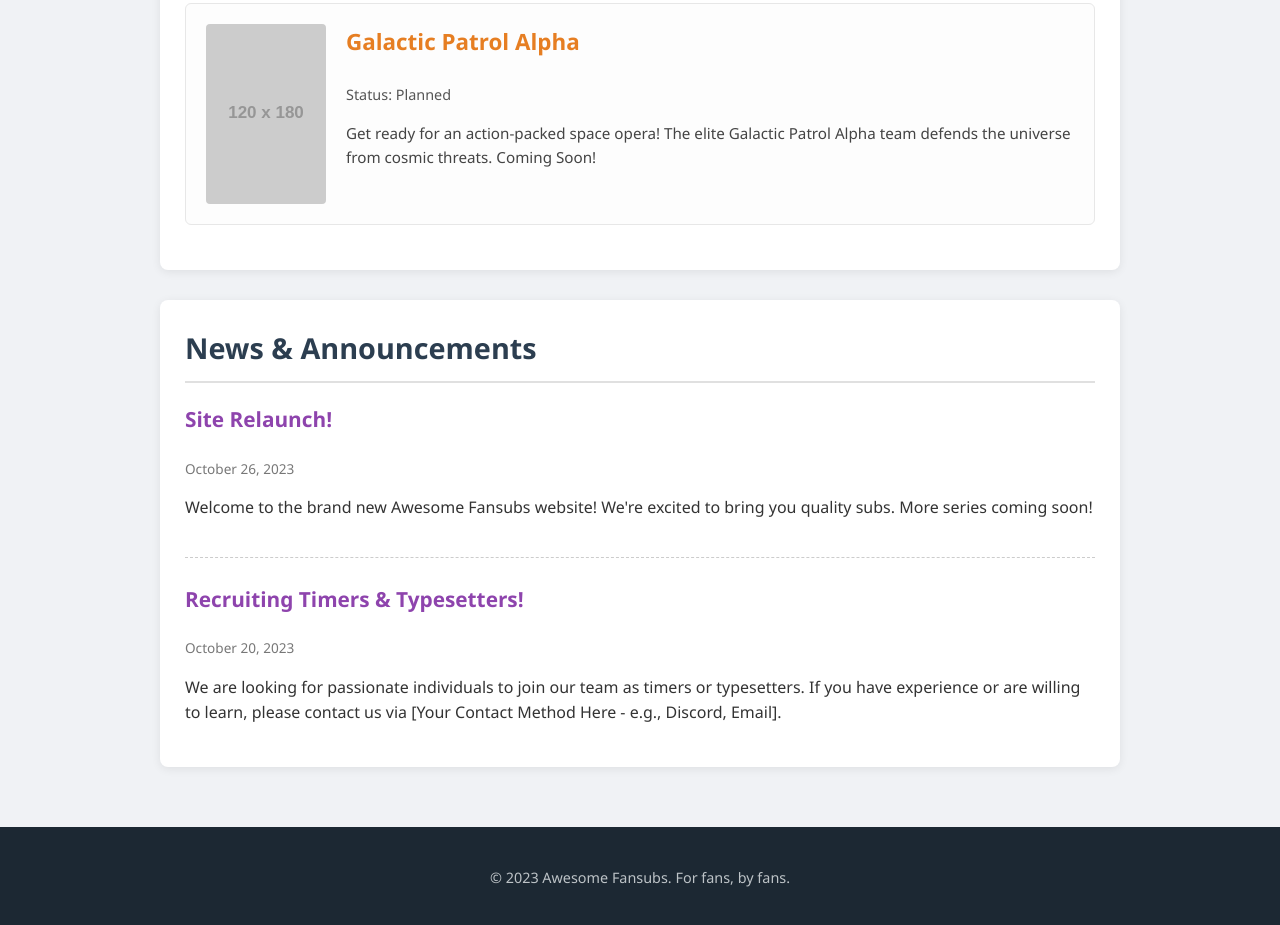
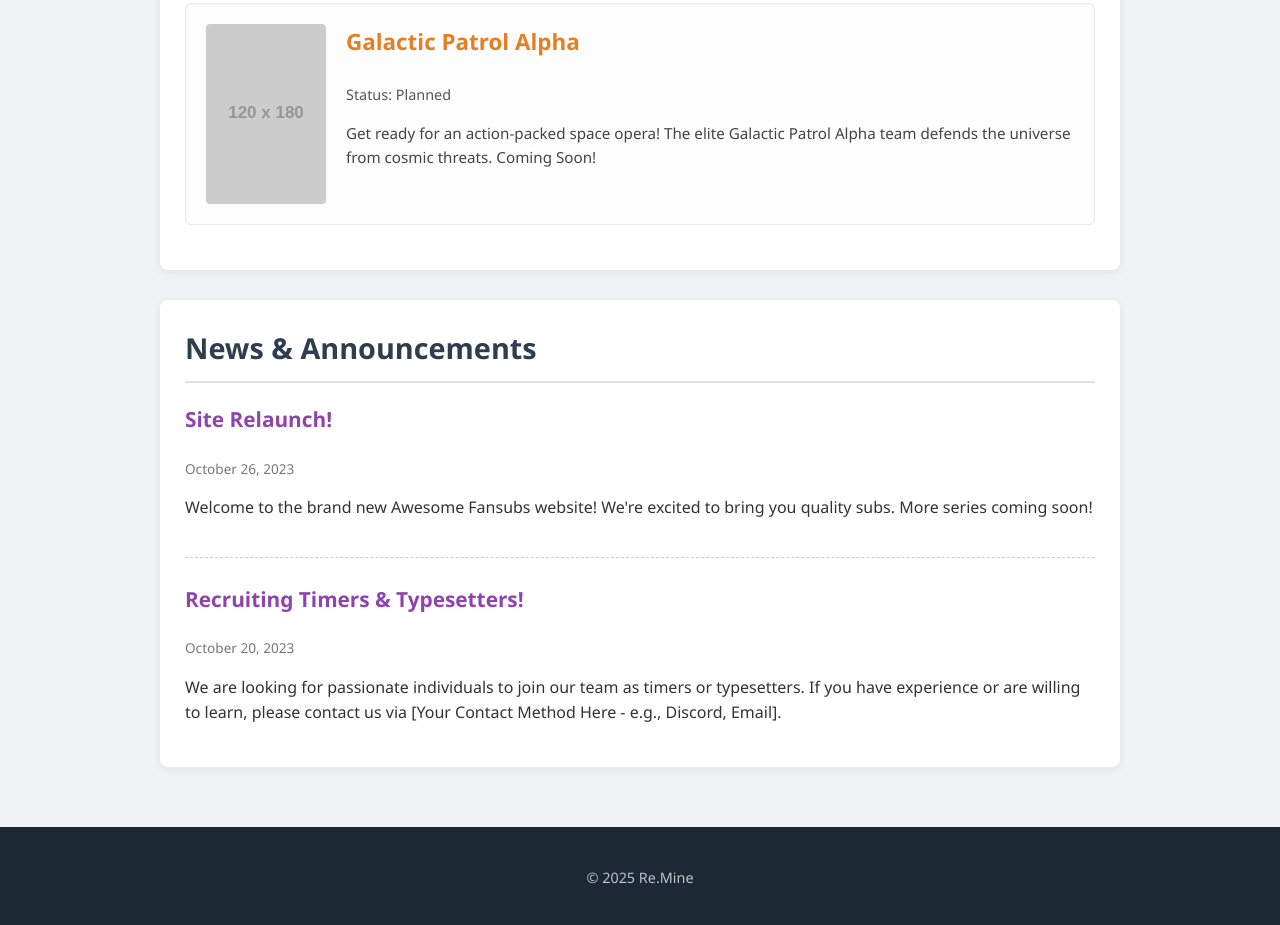
Before and after one commit to Saishunsubs/Saishunsubs.github.io, a plain HTML site: page index.html in a window 1280 px wide. Shown: the part 1844-2769 px from the top of the page. Drawn offline with Linux system fonts and the light colour scheme; placeholder pictures from the web are drawn by us.

Commit message:
Update index.html

```diff
--- a/index.html
+++ b/index.html
@@ -52,7 +52,7 @@
 
     <footer>
         <div class="container">
-            <p>&copy; 2023 Awesome Fansubs. For fans, by fans.</p>
+            <p>&copy; 2025 Re.Mine</p>
         </div>
     </footer>
 
```
